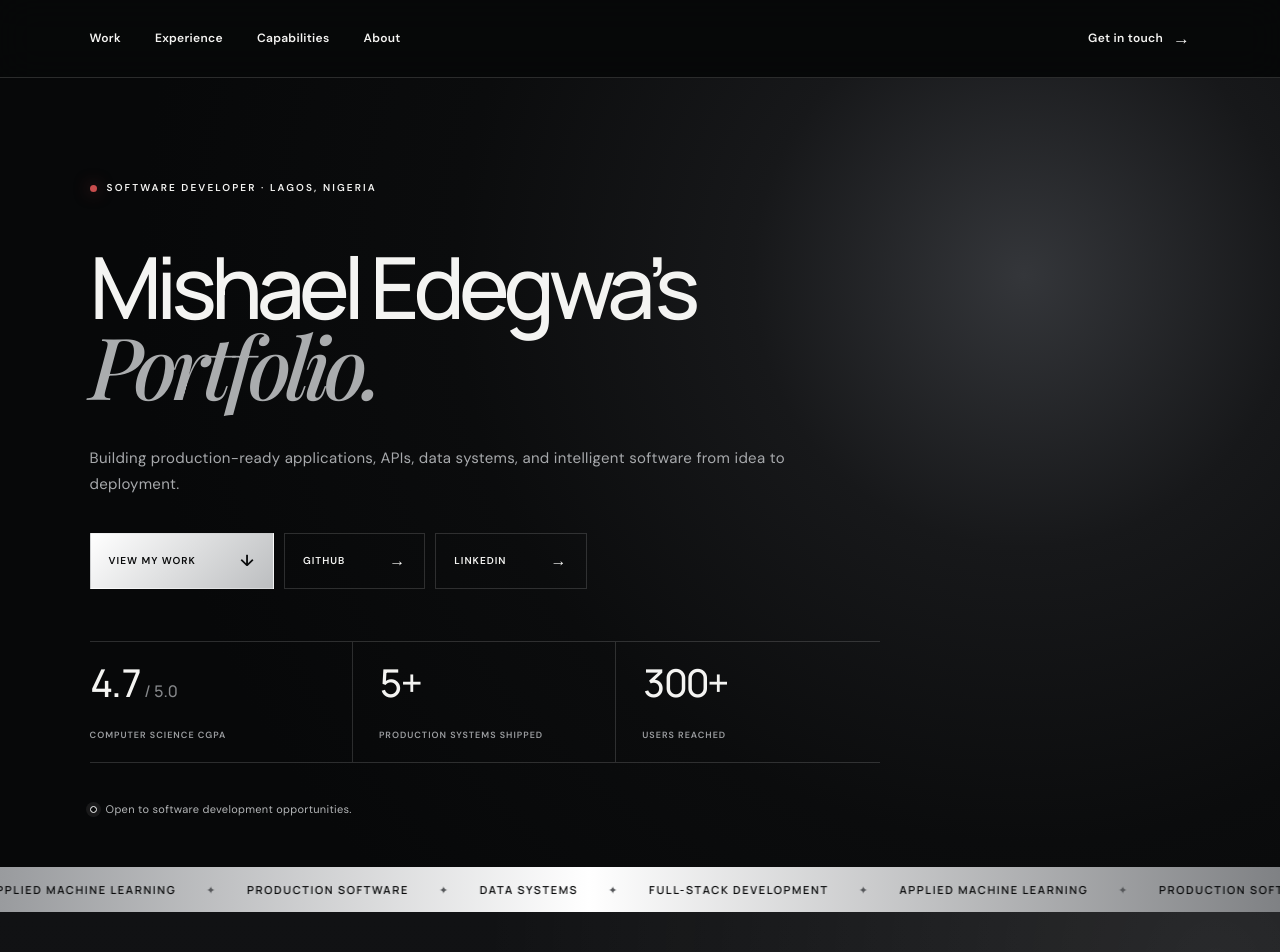
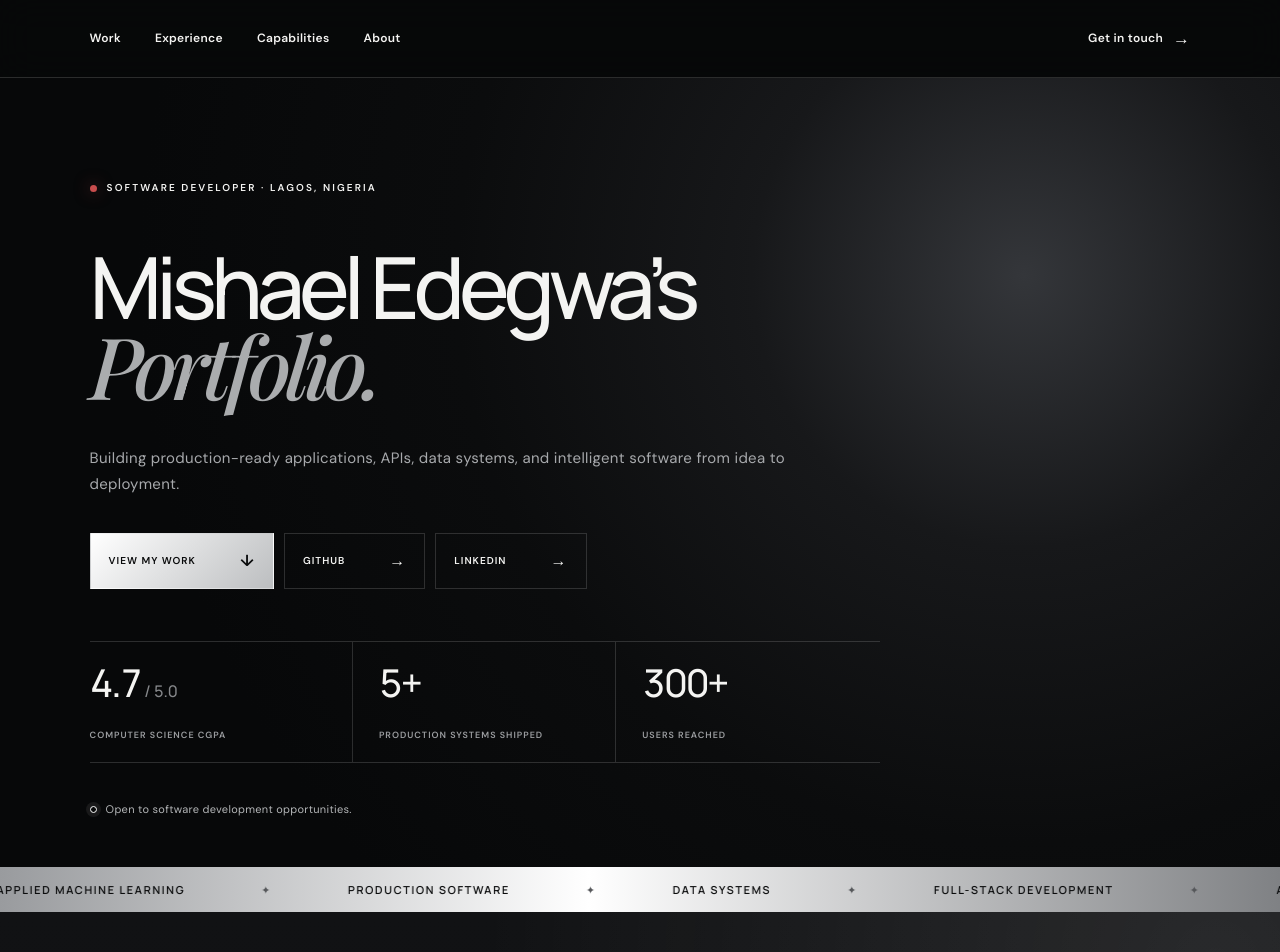
Before and after one commit to mishael-ed/Comp-Science-Portfolio, a React (Vite) app: page / in a window 1280 px wide. Shown: the top 952 px of the page. Built offline with nearby package versions, Linux system fonts and the light colour scheme.

Commit message:
slider changes

```diff
--- a/src/pages/NewPortfolio.css
+++ b/src/pages/NewPortfolio.css
@@ -96,7 +96,7 @@ body:has(.np-page),
 
 .np-marquee { overflow: hidden; padding: 17px 0; color: #0a0b0c; background: linear-gradient(90deg, #999b9e, #fff 46%, #7f8184); white-space: nowrap; font: 600 11px/1 'Manrope'; letter-spacing: 1.6px; text-transform: uppercase; }
 .np-marquee-track { width: max-content; display: flex; animation: np-marquee 24s linear infinite; will-change: transform; }
-.np-marquee-group { flex: 0 0 auto; display: flex; align-items: center; }
+.np-marquee-group { width: max(100vw,1200px); flex: 0 0 max(100vw,1200px); display: flex; align-items: center; justify-content: space-around; }
 .np-marquee i { margin: 0 30px; color: #55575a; font-style: normal; }
 @keyframes np-marquee { to { transform: translateX(-50%); } }
 
```
